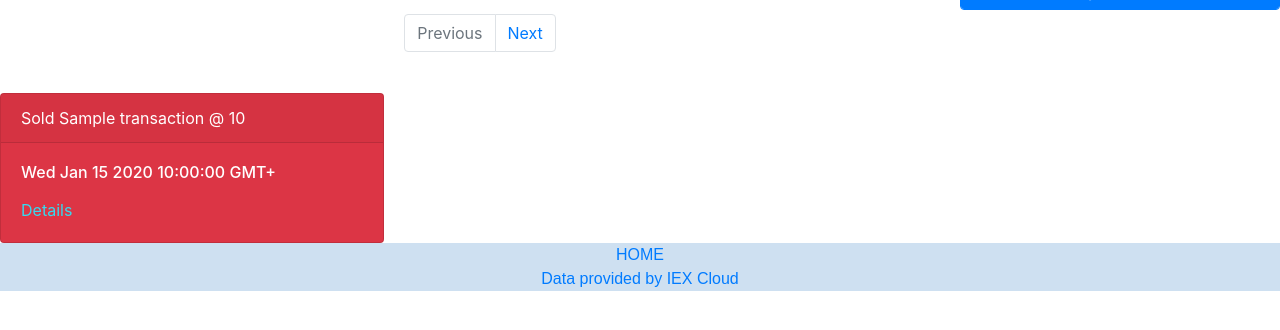
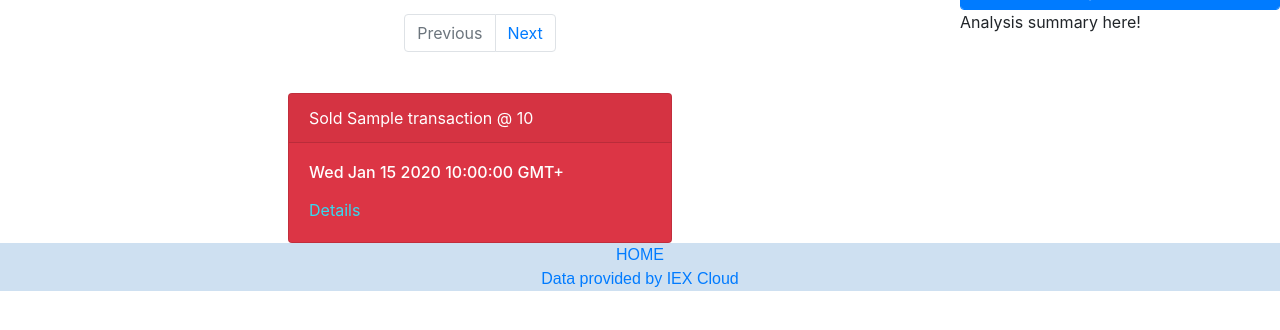
Before and after one commit to lucasdpau/stockfeels, a Flask app: template templates/profile.html in a window 1280 px wide. Shown: the part 186-516 px from the top of the page. Run offline with Flask 2, Linux system fonts and the light colour scheme; the template is opened without the code that fills it: most values are stand-ins (such as "Sample title", 1, 10 or a date in 2020); some libraries are stand-ins or nearby versions.

Commit message:
put cards in center

```diff
--- a/static/styles.css
+++ b/static/styles.css
@@ -84,6 +84,10 @@ footer {
     align-self: center;
 }
 
+.profile_cards{
+    align-self: center;
+}
+
 #header-link a:visited{
     color: black;
 }
--- a/templates/profile.html
+++ b/templates/profile.html
@@ -34,9 +34,9 @@
 
             {% for transaction in user_transactions %}
             {% if stock_info_dict[transaction]["is_profitable"] %}
-            <div class="card bg-success text-white" style="width:24rem;">
+            <div class="card bg-success text-white profile_cards" style="width:24rem;">
             {% else %}
-            <div class="card bg-danger text-white" style="width:24rem;">
+            <div class="card bg-danger text-white profile_cards" style="width:24rem;">
             {% endif %}
                 {% if transaction["buysell"] == '0' %}
                 <div class="card-header">Bought {{ transaction["stock_name"] }} @ ${{ transaction["price"] }} </div>
@@ -58,6 +58,9 @@
         <div>
             <a href="entry" class="form-control btn-primary">Add a new entry!</a>
         </div>
+        <div class="rightbar_analysis">
+            Analysis summary here!
+        </div>
     </div>
 </div>
 {% endblock %}
```
